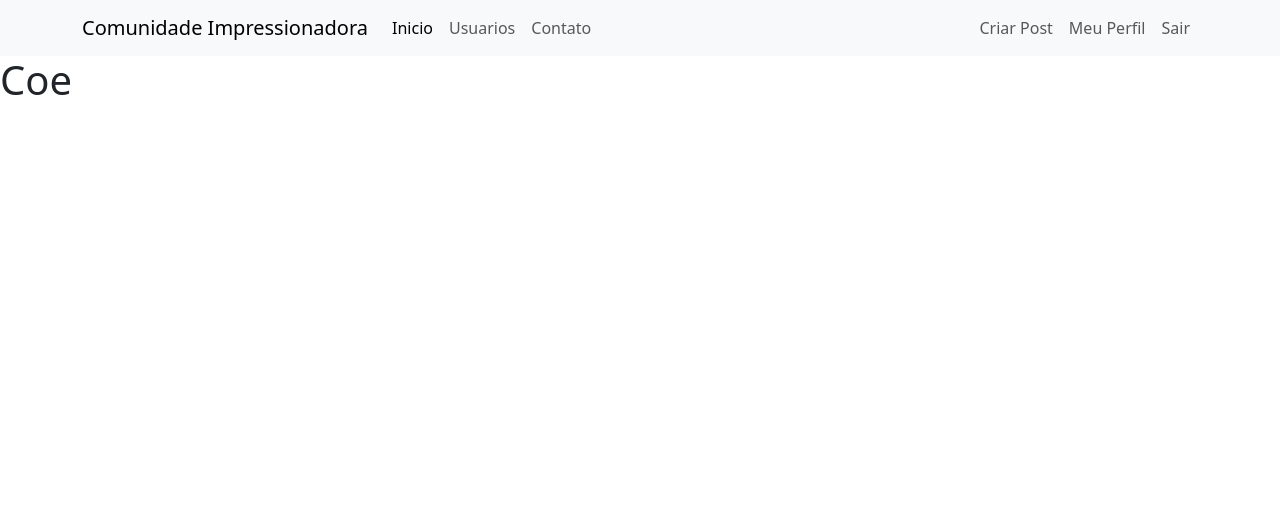
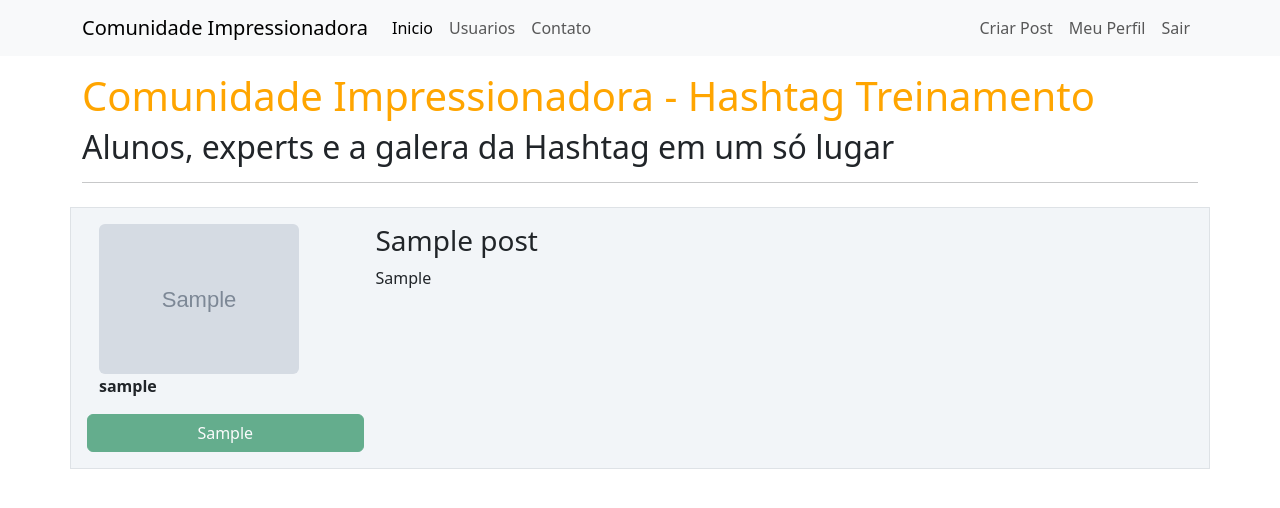
Before and after one commit to gabrielmrezende/flask-blog-fullstack, a Flask app: page / in a window 1280 px wide. Shown: the top 508 px of the page. Run offline with Flask 3, Linux system fonts and the light colour scheme; a user stored in the database is signed in; tables that the repository leaves empty hold one stand-in row (values such as "Sample post"); grey boxes marked "Sample" are stand-in pictures.

Commit message:
Implementação de Posts na homepage

```diff
--- a/comunidadeimpressionadora/routes.py
+++ b/comunidadeimpressionadora/routes.py
@@ -9,7 +9,8 @@ from PIL import Image
 
 @app.route("/")
 def home():
-    return render_template('home.html')
+    posts = Post.query.order_by(Post.id.desc())
+    return render_template('home.html', posts=posts)
 
 @app.route("/contato")
 def contato():
--- a/comunidadeimpressionadora/static/main.css
+++ b/comunidadeimpressionadora/static/main.css
@@ -36,3 +36,7 @@
 .number3{
   font-weight:500;
 }
+
+.meupost {
+  background: #f2f5f8 !important;
+}
--- a/comunidadeimpressionadora/templates/home.html
+++ b/comunidadeimpressionadora/templates/home.html
@@ -1,8 +1,60 @@
 {% extends 'base.html' %}
 
 {% block body %}
-        <div>
-            <h1>Coe</h1>
+
+<div class="container">
+
+    <h1 style="color: orange;" class="mt-3">
+        Comunidade Impressionadora - Hashtag Treinamento
+    </h1>
+
+    <h2>Alunos, experts e a galera da Hashtag em um só lugar</h2>
+
+    <hr>
+
+    {% for post in posts %}
+
+    <div class="row border mt-4 p-3 meupost">
+
+        <div class="col-3">
+
+            <div class="image pe-2">
+                <img
+                    src="{{ url_for('static', filename='fotos_perfil/' + post.autor.foto_perfil) }}"
+                    class="rounded"
+                    width="200"
+                >
+            </div>
+
+            <strong>{{ post.autor.username }}</strong>
+
+            <div class="row justify-content-center mt-2">
+
+                    <br>
+
+                    {% for curso in current_user.cursos.split(';') %}
+                        <button type="button" class="btn btn-success mt-2" disabled>
+                            {{ curso }}
+                        </button>
+                    {% endfor %}
+
+
+            </div>
+
         </div>
 
+        <div class="col-9">
+
+            <h3>{{ post.titulo }}</h3>
+
+            <p>{{ post.corpo }}</p>
+
+        </div>
+
+    </div>
+
+    {% endfor %}
+
+</div>
+
 {% endblock %}
```
